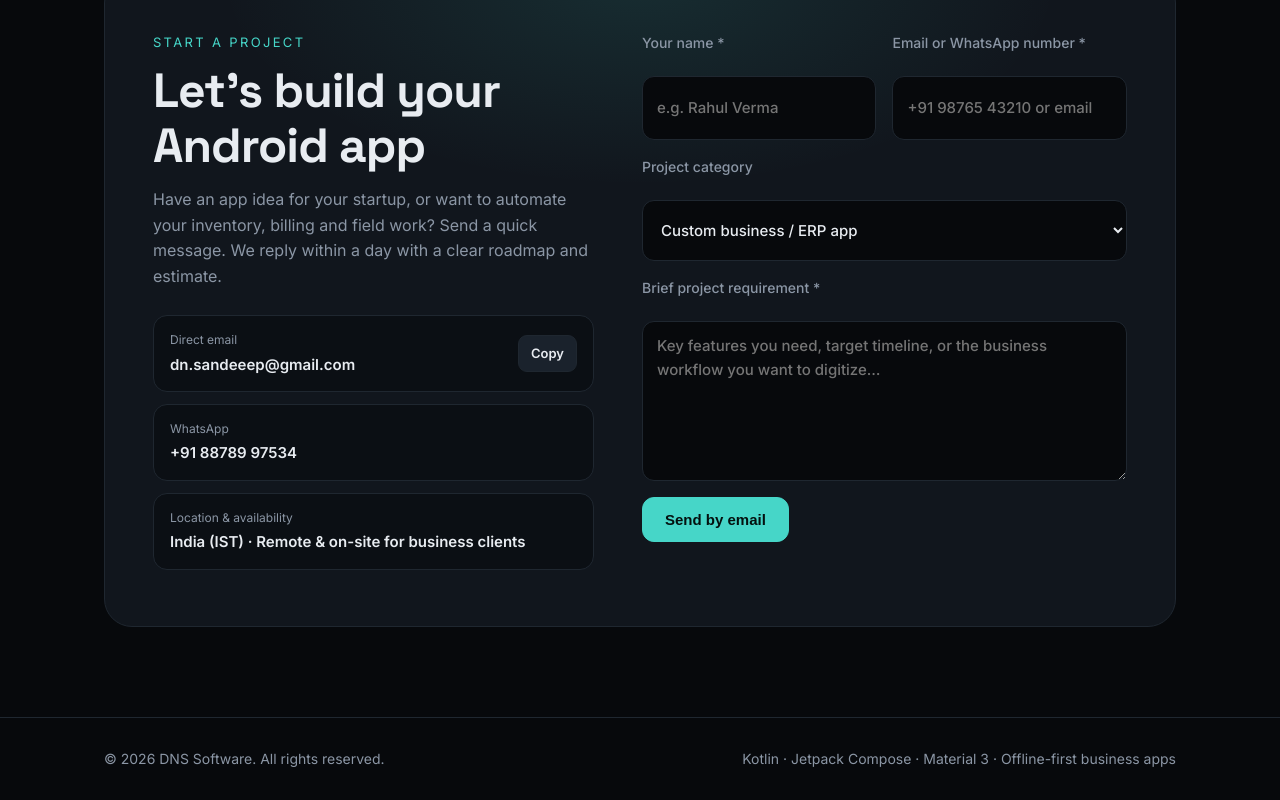
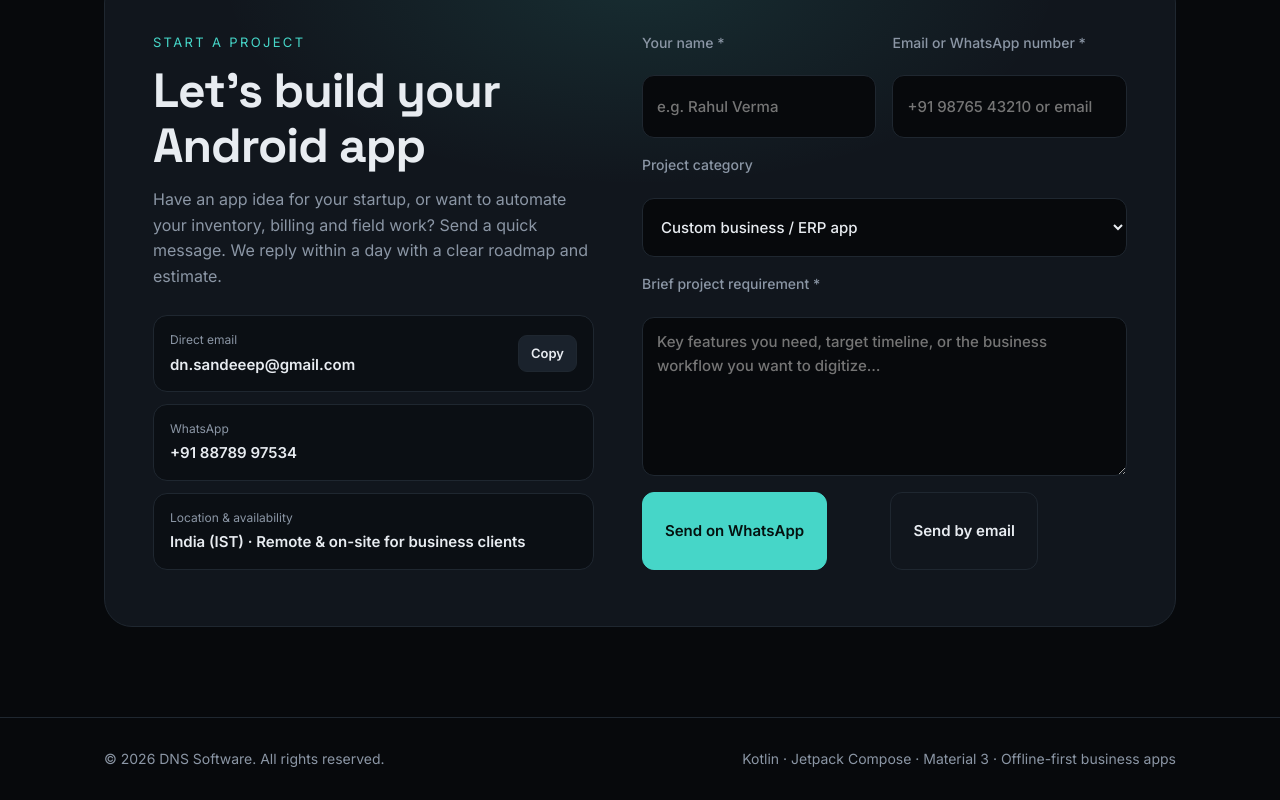
Before and after one commit to dn-sandeeep/dns-software-site, a Next.js app: page / in a window 1280 px wide. Shown: the part 6299-7099 px from the top of the page. Built offline with nearby package versions, Linux system fonts and the light colour scheme.

Commit message:
Contact form: send enquiry on WhatsApp or email

```diff
--- a/app/globals.css
+++ b/app/globals.css
@@ -273,6 +273,12 @@ footer .container { display: flex; justify-content: space-between; flex-wrap: wr
 .copy-btn { font: inherit; font-size: 13px; font-weight: 600; color: var(--text); background: #1a222c; border: 1px solid var(--line); border-radius: 9px; padding: 7px 12px; cursor: pointer; }
 .copy-btn:hover { border-color: var(--teal); }
 .btn.full { justify-self: stretch; justify-content: center; }
+.form-actions { display: grid; grid-template-columns: 1fr 1fr; gap: 12px; }
+.form-actions .btn { justify-content: center; cursor: pointer; font: inherit; font-weight: 600; font-size: 15px; color: var(--text); }
+.form-actions .btn.primary { color: #04110f; }
+.form-actions .btn:only-child { grid-column: 1 / -1; }
+.form-note { color: var(--teal) !important; font-size: 14px; margin: 0 !important; }
+@media (max-width: 600px) { .form-actions { grid-template-columns: 1fr; } }
 
 /* reveal animation (pure CSS, no library) */
 @keyframes rise { from { opacity: 0; transform: translateY(18px); } to { opacity: 1; transform: none; } }
--- a/app/page.jsx
+++ b/app/page.jsx
@@ -151,7 +151,7 @@ export default function Home() {
                 )}
               </div>
             </div>
-            {links.email && <ContactForm email={links.email} options={formOptions} />}
+            <ContactForm email={links.email} whatsapp={links.whatsapp} options={formOptions} />
           </div>
         </div>
       </section>
```
